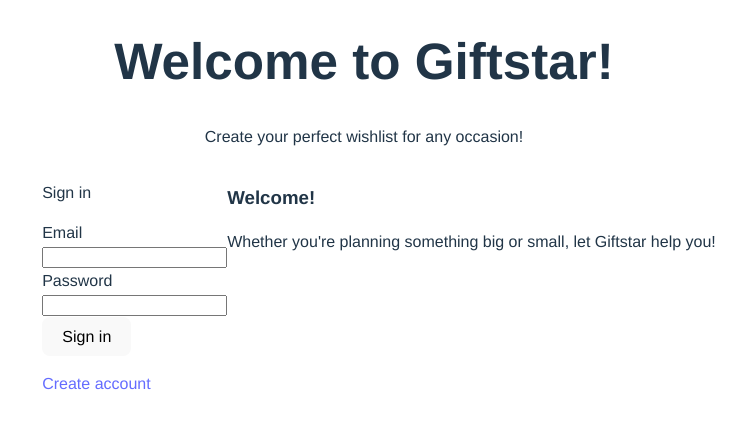
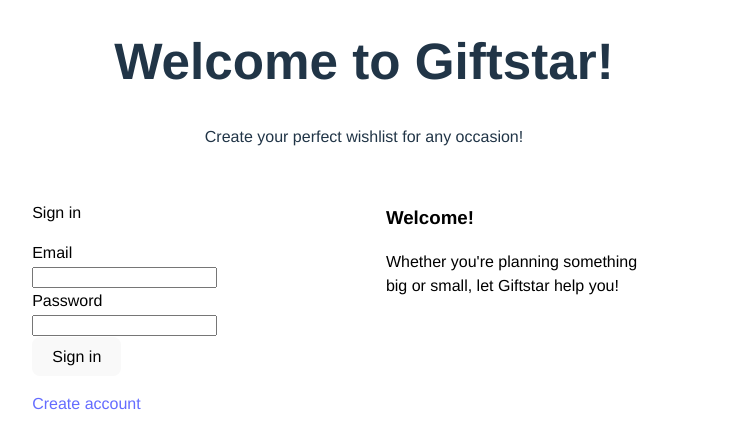
Before and after one commit to JamesCalingo/Giftstar, a React (Vite) app: page / in a window 1280 px wide. Shown: the top 448 px of the page, without its empty margins (276-1022 px from the left). Built offline with nearby package versions, Linux system fonts and the light colour scheme.

Commit message:
styling cards for certain components

```diff
--- a/src/index.css
+++ b/src/index.css
@@ -4,7 +4,7 @@
   font-weight: 400;
 
   color-scheme: light dark;
-  color: rgba(255, 255, 255, 0.87);
+  /* color: rgba(255, 255, 255, 0.87); */
   background-color: #242424;
 
   font-synthesis: none;
@@ -55,6 +55,15 @@
   outline: 4px auto -webkit-focus-ring-color;
 }
 
+.card {
+  background-color: white;
+  color: black;
+  margin: 10px 10%;
+  padding: 10px;
+  border-radius: 2% 2%;
+
+}
+
 @media (prefers-color-scheme: light) {
   :root {
     color: #213547;
--- a/src/pages/MainPage.jsx
+++ b/src/pages/MainPage.jsx
@@ -29,7 +29,7 @@
         </div>
 
         <div style={styles.content}>
-            <div className="box" style={styles.logIn}>
+            <div className="card" style={styles.logIn}>
                 <p>Sign in</p>
                 <InputField name="email" type="email" label="Email" />
                 <InputField name="password" type="password" label="Password" />
@@ -39,7 +39,7 @@
                 </a>
                 <p><a href="/signup">Create account</a></p>
             </div>
-            <div className="box">
+            <div className="card">
                 <h3>Welcome!</h3>
                 <p>Whether you're planning something big or small, let Giftstar help you!</p>
             </div>
--- a/src/pages/SignUpPage.jsx
+++ b/src/pages/SignUpPage.jsx
@@ -4,6 +4,8 @@
 export default function SignUp() {
     return <>
         <h1>Sign Up</h1>
+        <div className="card">
+
             <InputField name="email" type="email" label="Email" />
             <InputField name="password" type="password" label="Password" />
             <InputField name="confirmPassword" type="password" label="Confirm Password" />
@@ -13,6 +15,7 @@
             <a href="/account">
                 <button>Sign Up</button>
             </a>
+        </div>
 
     </>
 }
```
Lines whose indentation alone changed are shown as unchanged.
